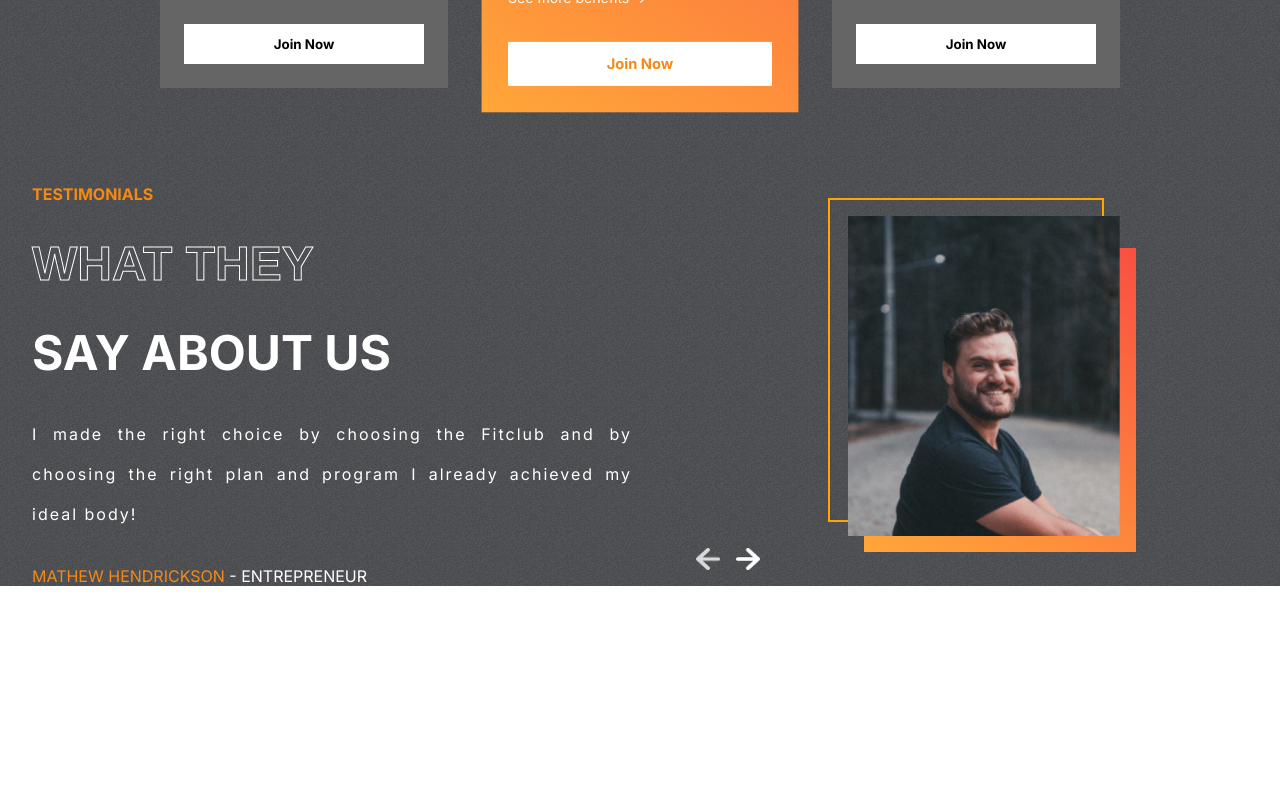
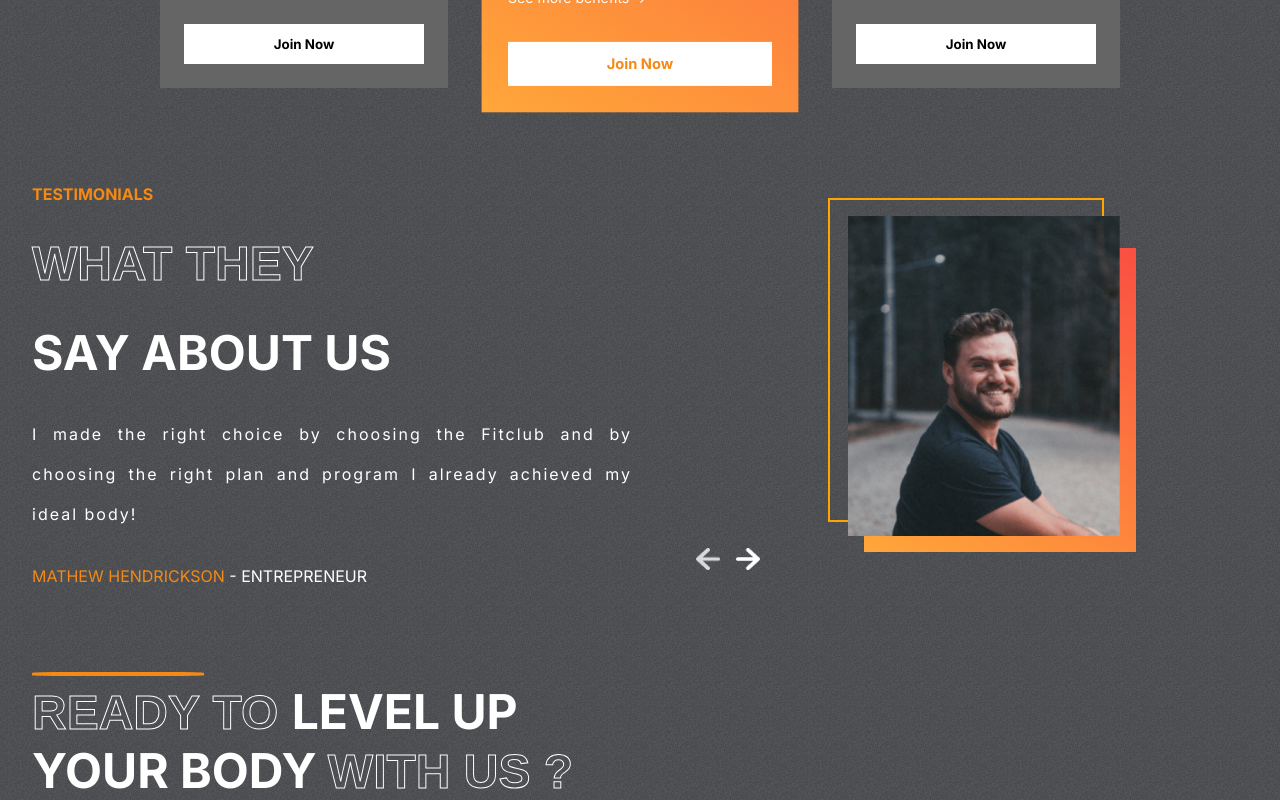
Before and after one commit to Jimish18/TheFitClub, a React (Create React App) app: page / in a window 1280 px wide. Shown: the part 2403-3203 px from the top of the page. Before the commit the page ends 2989 px from the top, so only its background shows below. Built offline with nearby package versions, Linux system fonts and the light colour scheme.

Commit message:
creating "Join" Section

```diff
--- a/src/App.js
+++ b/src/App.js
@@ -1,5 +1,6 @@
 import './App.css';
 import Hero from './components/Hero/Hero';
+import Join from './components/Join/Join';
 import Plans from './components/Plans/Plans';
 import Programs from './components/Programs/Programs';
 import Reasons from './components/Reasons/Reasons';
@@ -14,6 +15,7 @@
       <Reasons/>
       <Plans/>
       <Testimonials/>
+      <Join/>
     </div>
   );
 }
--- /dev/null
+++ b/src/components/Join/Join.css
@@ -0,0 +1,25 @@
+.Join
+{
+    padding: 0 2rem;
+    display: flex;
+    gap: 10rem;
+}
+
+.left-j
+{
+    flex: 1;
+    text-transform: uppercase;
+    font-size: 3rem;
+    font-weight: bold;
+    color: white;
+    position: relative;
+}
+
+.left-j>hr
+{
+    position: absolute;
+    width: 10.5rem;
+    border: 2px solid var(--orange);
+    border-radius: 20%;
+    margin: -10px 0;
+}
--- /dev/null
+++ b/src/components/Join/Join.jsx
@@ -0,0 +1,27 @@
+import React from 'react'
+import './Join.css'
+
+const Join = () => {
+  return (
+    <div className='Join' id='join-us'>
+
+        <div className="left-j">
+
+            <hr />
+            <div>
+                <span className='stroke-text'>ready to </span>
+                <span>level up</span>
+            </div>
+
+            <div>
+                <span>your body </span>
+                <span className='stroke-text'>with us ?</span>
+            </div>
+
+        </div>
+        <div className="right-j"></div>
+    </div>
+  )
+}
+
+export default Join;
```
